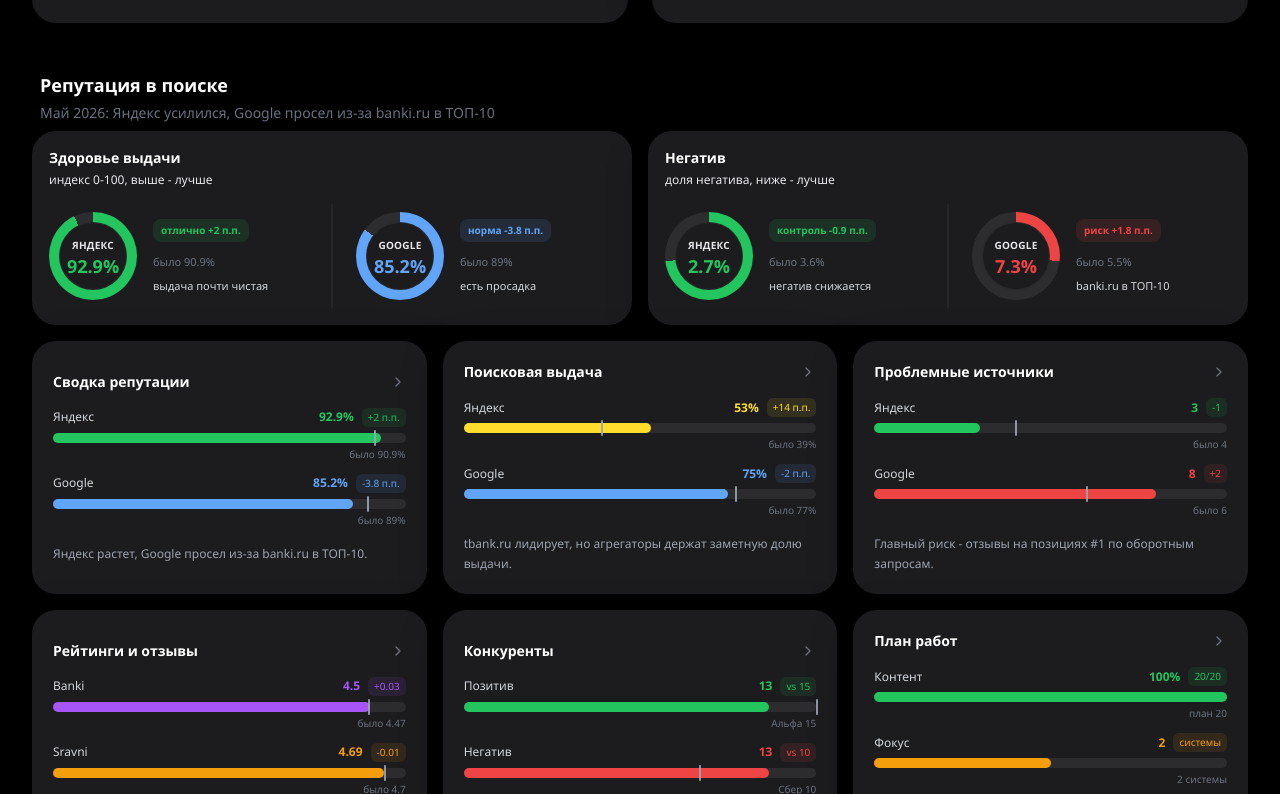
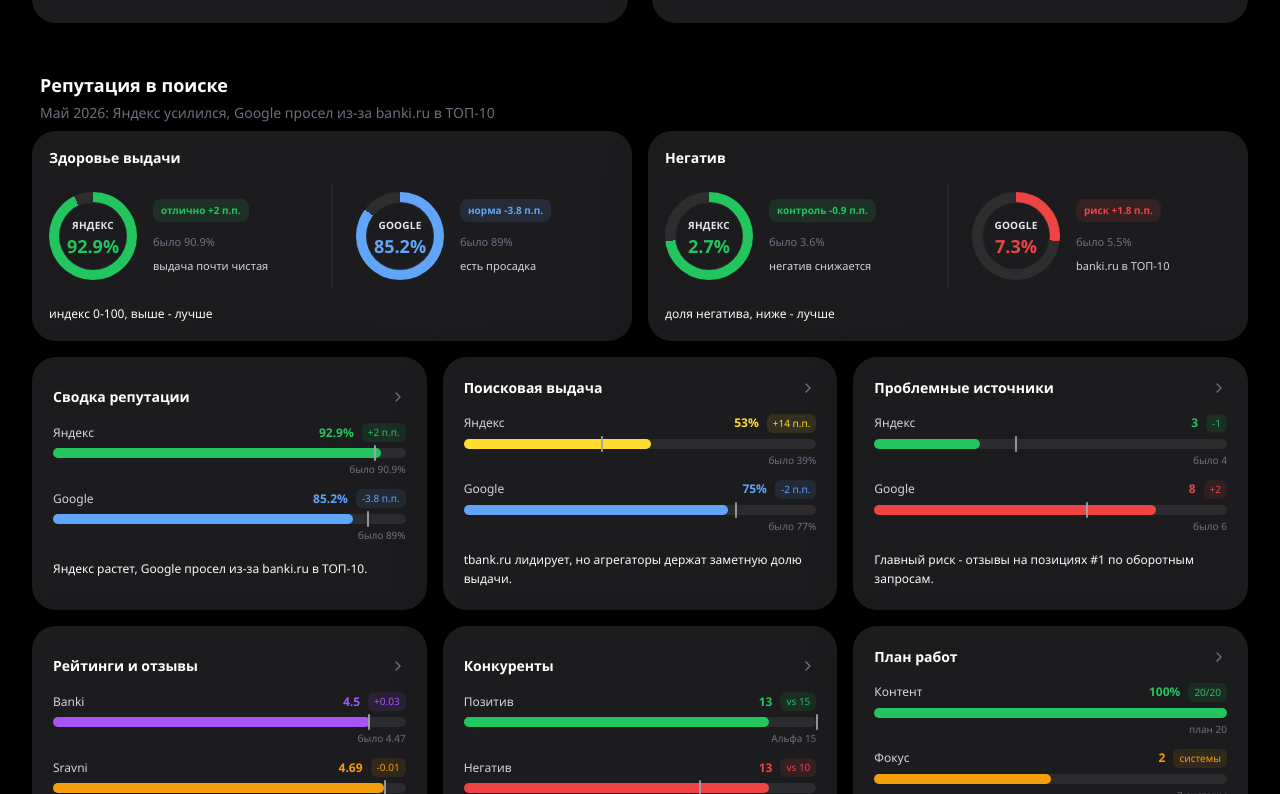
Before and after one commit to Kosxy/tbank-dashboard, a React (Vite) app: page / in a window 1280 px wide. Shown: the part 2386-3180 px from the top of the page. Built offline with nearby package versions, Linux system fonts and the light colour scheme.

Commit message:
Move SERM captions to card footers

```diff
--- a/src/App.jsx
+++ b/src/App.jsx
@@ -548,12 +548,11 @@ const SermEntryMiniChart = ({ entry }) => (
 );
 
 const SermOverviewWidget = ({ widget }) => (
-  <div className="rounded-3xl p-4" style={{ backgroundColor: "#1C1C1E", border: "1px solid transparent", boxShadow: "0 14px 42px rgba(0,0,0,0.32)" }}>
+  <div className="rounded-3xl p-4 h-full flex flex-col" style={{ backgroundColor: "#1C1C1E", border: "1px solid transparent", boxShadow: "0 14px 42px rgba(0,0,0,0.32)" }}>
     <div className="mb-4">
       <div className="text-sm font-semibold text-white">{widget.title}</div>
-      <div className="text-xs mt-1" style={{ color: "#E5E7EB" }}>{widget.caption}</div>
     </div>
-    <div className={`grid gap-0 ${widget.items.length > 1 ? "grid-serm-overview-items" : ""}`} style={{ gridTemplateColumns: widget.items.length > 1 ? undefined : "1fr" }}>
+    <div className={`grid gap-0 flex-1 ${widget.items.length > 1 ? "grid-serm-overview-items" : ""}`} style={{ gridTemplateColumns: widget.items.length > 1 ? undefined : "1fr" }}>
       {widget.items.map((item) => {
         const zoneColor = item.zoneColor || item.color;
         const rawRatio = widget.max ? item.score / widget.max : 0;
@@ -599,6 +598,7 @@ const SermOverviewWidget = ({ widget }) => (
         );
       })}
     </div>
+    <p className="text-xs leading-relaxed mt-4" style={{ color: "#F9FAFB" }}>{widget.caption}</p>
   </div>
 );
 
@@ -1396,7 +1396,7 @@ export default function App() {
                         <ChevronRight className="w-4 h-4 shrink-0 mt-0.5" style={{ color: "#6B7280" }} />
                       </div>
                       <SermEntryMiniChart entry={entry} />
-                      <p className="text-xs leading-relaxed mt-4" style={{ color: "#9CA3AF" }}>{entry.insight}</p>
+                      <p className="text-xs leading-relaxed mt-4" style={{ color: "#F9FAFB" }}>{entry.insight}</p>
                     </button>
                   );
                 })}
```
